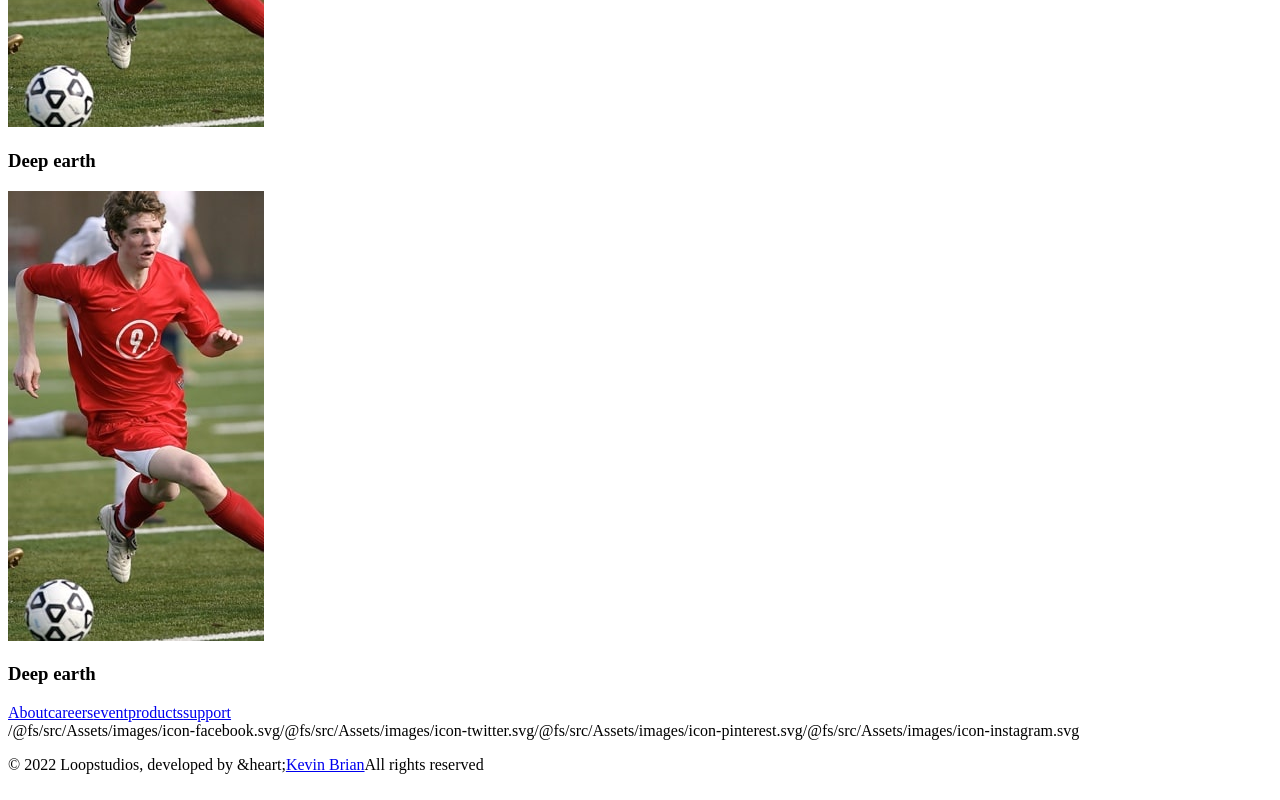
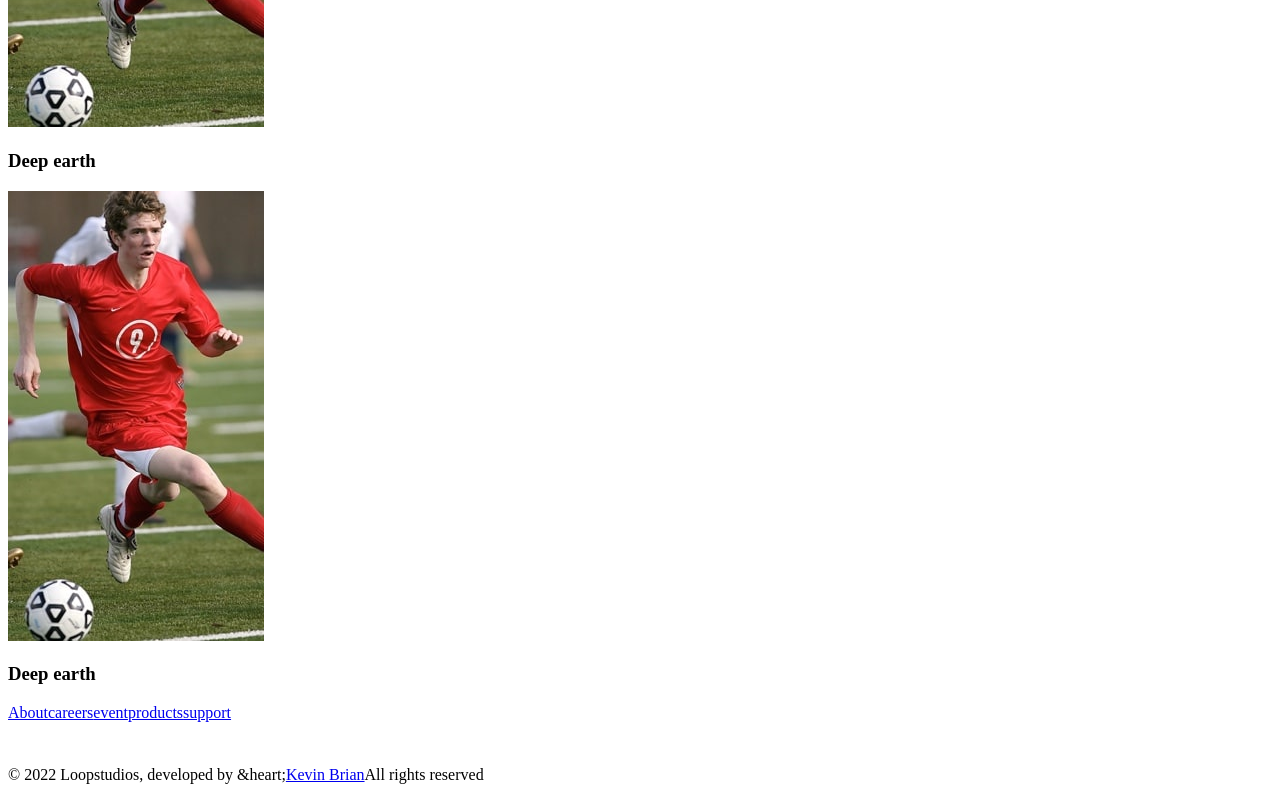
Before and after one commit to realkevinbrian/loopstudios-landing-page, a React (Create React App) app: page / in a window 1280 px wide. Shown: the part 2671-3471 px from the top of the page. Built offline with nearby package versions, Linux system fonts and the light colour scheme.

Commit message:
Fixed media bug not displaying

```diff
--- a/src/Components/Footer/index.js
+++ b/src/Components/Footer/index.js
@@ -23,7 +23,9 @@ function index() {
   );
 
   //social media
-  const media = [fb, tw, pint, insta];
+  const media = [fb, tw, pint, insta].map((item) => (
+    <img src={item} alt={item} key={item} />
+  ));
 
   return (
     <FooterWrapper>
```
